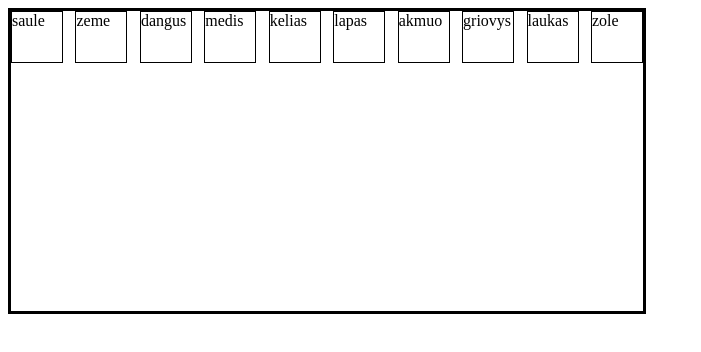
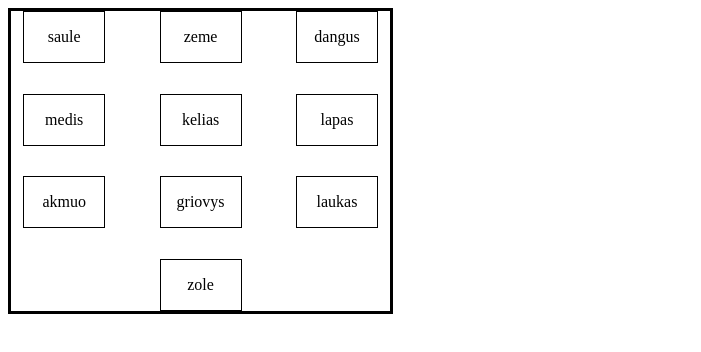
Before and after one commit to Vytautas-T/Java-pamokos-ir-uzduotys, a plain HTML site: page flex uzdaviniai/papildomi uzdaviniai flex/flex uzduotis 4/index.html in a window 1280 px wide. Shown: the whole page, without its empty margins (0-701 px from the left). Drawn offline with Linux system fonts and the light colour scheme.

Commit message:
css spiektiek pakeistas

```diff
--- a/flex uzdaviniai/papildomi uzdaviniai flex/flex uzduotis 4/style.css
+++ b/flex uzdaviniai/papildomi uzdaviniai flex/flex uzduotis 4/style.css
@@ -1,18 +1,20 @@
  div {
     display: flex;
     border: 3px solid black;
-    justify-content: center;
-    justify-content: space-between;
-    align-items: flex-start;
-    flex-direction: row;
+    justify-content: space-around;
+    align-content: stretch;
     flex-wrap: wrap;
-    width: 50%;
+    gap: 30px;
+    width: 30%;
     height: 300px;
 }
 
 .pref {
     display: flex;
+    justify-content: space-around;
+    flex-wrap: wrap;
+    align-items: center;
     border: 1px solid black;
-    width: 50px;
+    width: 80px;
     height: 50px;
 }
```
